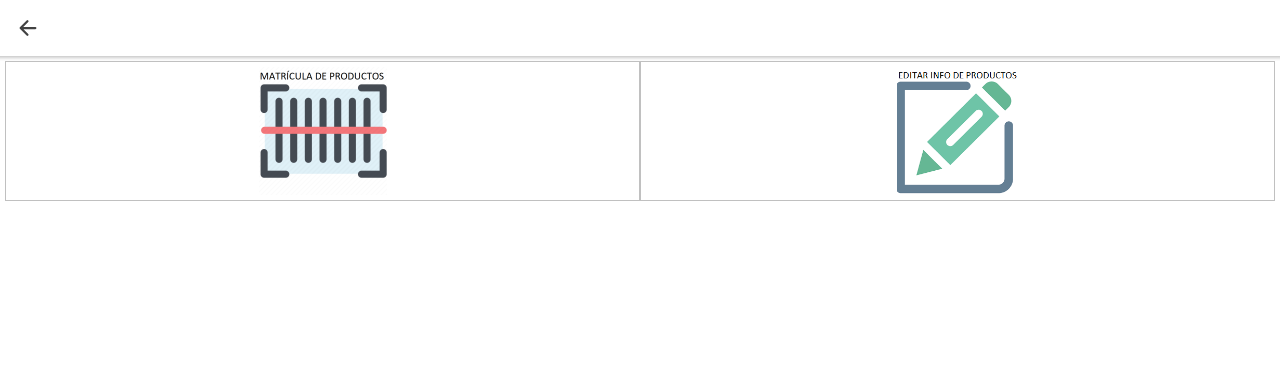
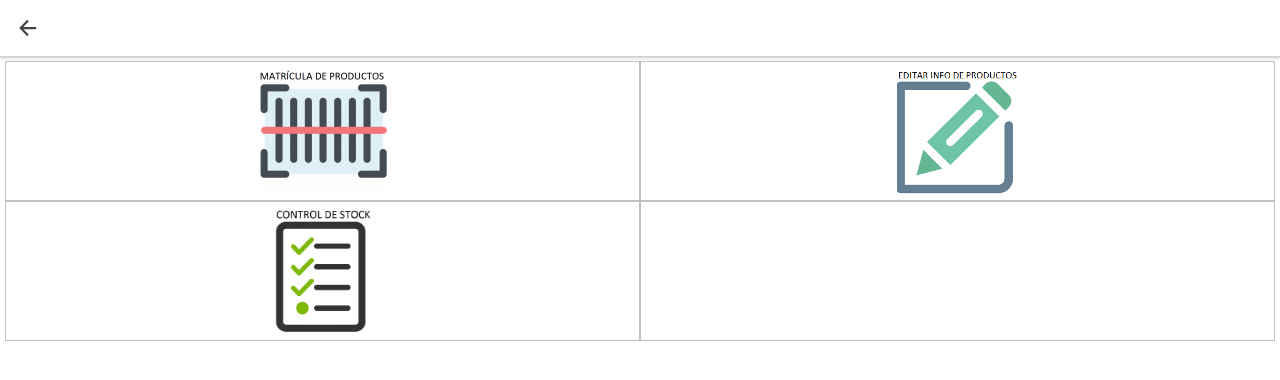
Before and after one commit to gabrielCode24/PymeSysApp, a React (Create React App) app: page /inventario in a window 1280 px wide. Shown: the top 380 px of the page. Built offline with nearby package versions, Linux system fonts and the light colour scheme; the HTML template or start-up script is replaced by a standard one.

Commit message:
Update Inventario.js

```diff
--- a/src/pages/Inventario.js
+++ b/src/pages/Inventario.js
@@ -13,6 +13,7 @@ import {
 import { url } from '../utilities/utilities.js'
 import escaner from '../assets/images/escaner.png'
 import editar from '../assets/images/editar_producto.png'
+import control_stock from '../assets/images/control_stock.jpg'
 
 class Inventario extends Component {
   constructor(props) {
@@ -20,7 +21,8 @@ class Inventario extends Component {
     this.state = {
       url: url(),
       matricula: false,
-      editar_producto: false
+      editar_producto: false,
+      control_stock: false
     }
   }
 
@@ -30,7 +32,13 @@ class Inventario extends Component {
         this.setState({ matricula: true });
         break;
       case 'editar_productos':
-        this.setState({ editar_producto: true })
+        this.setState({ editar_producto: true });
+        break;
+      case 'control_stock':
+        this.setState({ control_stock: true });
+        break;
+      default:
+        break;
     }
   }
 
@@ -42,6 +50,10 @@ class Inventario extends Component {
 
     if(this.state.editar_producto){
       return (<Redirect to={'/editar-info-productos'} />)
+    }
+
+    if(this.state.control_stock){
+      return (<Redirect to={'/control-stock'} />)
     }
 
     return (
@@ -66,6 +78,18 @@ class Inventario extends Component {
                   borderWidth: "1px", borderStyle: "solid"
                 }}><IonImg src={editar} style={{ height: "100%" }}></IonImg></IonCol>
               </IonRow>
+
+              <IonRow>
+                <IonCol size="6" onClick={() => this.redirigir('control_stock')} style={{
+                  height: "140px", borderColor: "#C0C0C0",
+                  borderWidth: "1px", borderStyle: "solid", backgroundSize: "cover"
+                }}><IonImg src={control_stock} style={{ height: "100%" }}></IonImg></IonCol>
+
+                <IonCol size="6" onClick={() => this.redirigir('editar_productos')} style={{
+                  height: "140px", borderColor: "#C0C0C0",
+                  borderWidth: "1px", borderStyle: "solid"
+                }}></IonCol>
+              </IonRow>
           </IonGrid>
         </IonContent>
       </IonPage >
```
